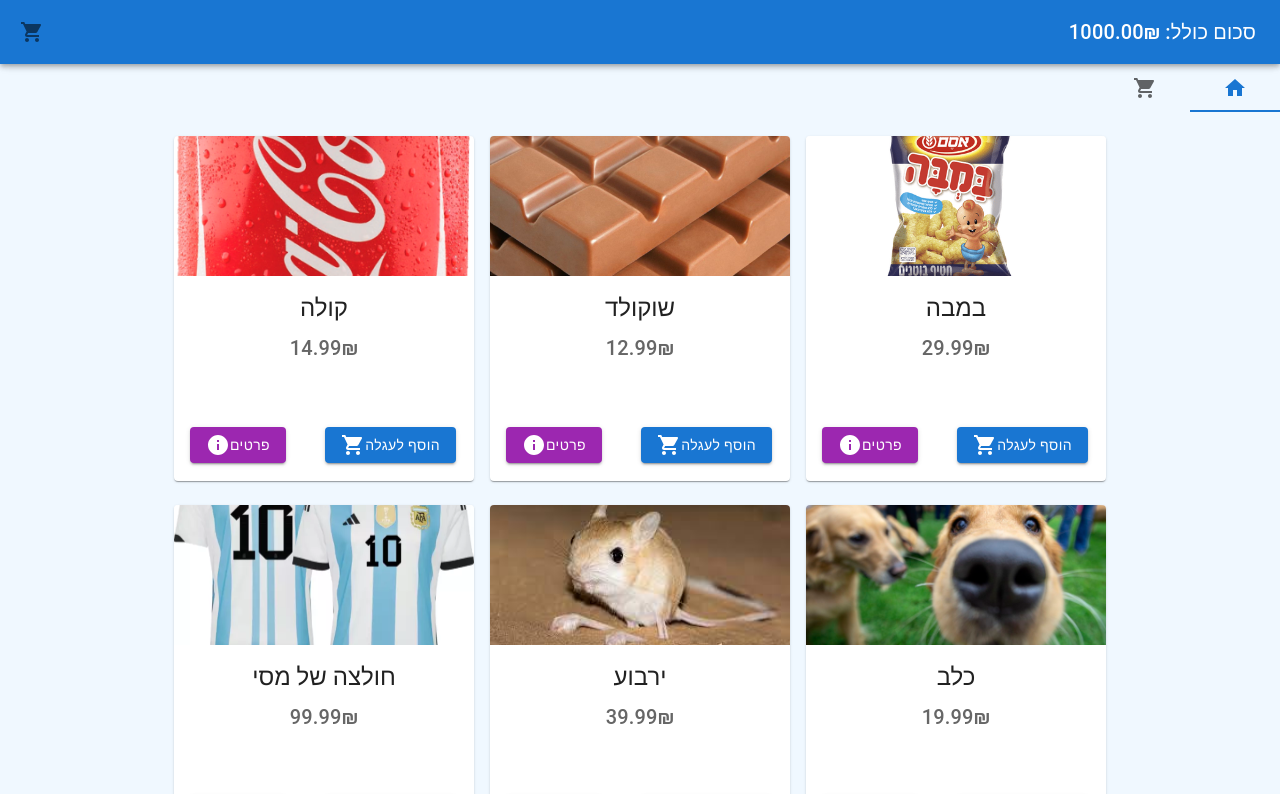
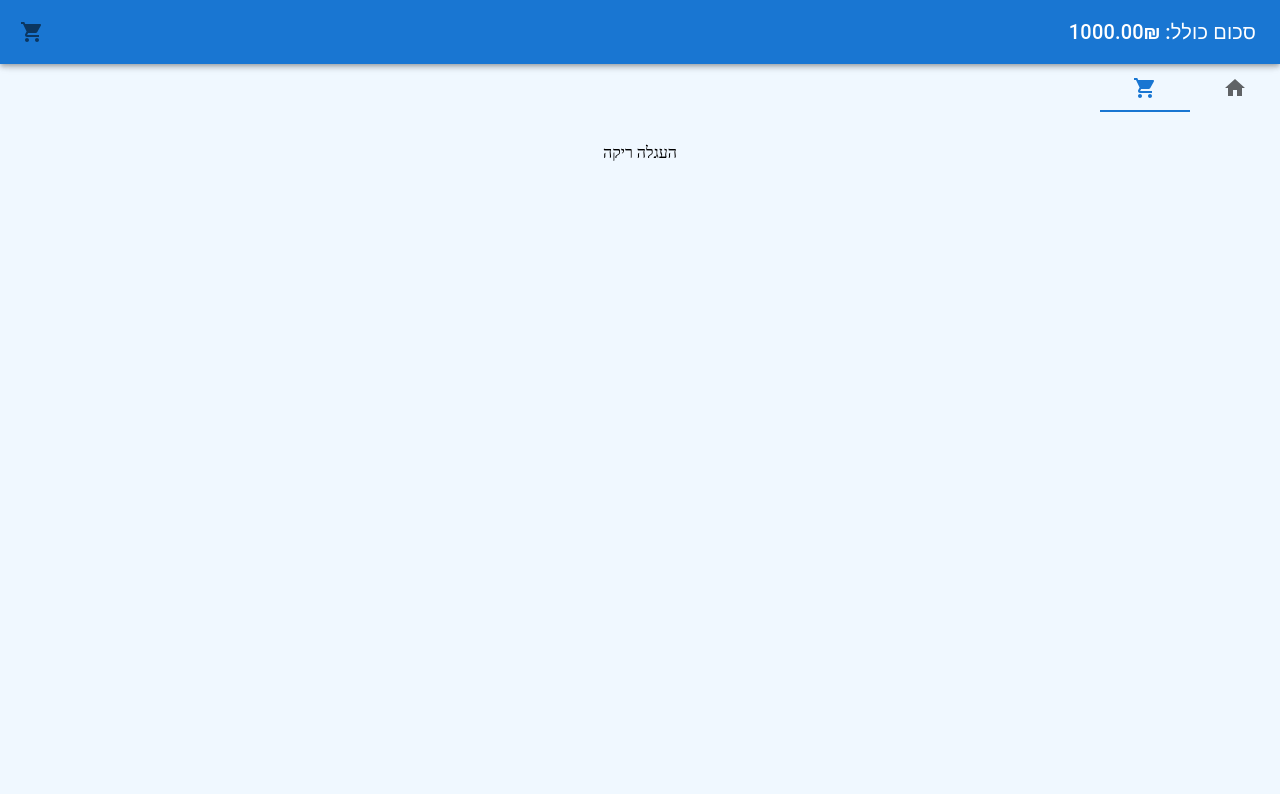
Before and after one commit to DannyMor13/DannyReactTraining, a React (Vite) app: page / in a window 1280 px wide. Shown: the top 794 px of the page. Built offline with nearby package versions, Linux system fonts and the light colour scheme.

Commit message:
More fixes

```diff
--- a/src/components/Buttons/AddToCartBtn.tsx
+++ /dev/null
@@ -1,39 +0,0 @@
-import Button, { ButtonProps } from "@mui/material/Button";
-import ShoppingCartIcon from "@mui/icons-material/ShoppingCart";
-import { useDispatch } from "react-redux";
-import { addProduct } from "../../app/productsSlice";
-import Product from "../../Product";
-
-interface AddToCartProps extends ButtonProps {
-  product: Product;
-  handleClose?: () => void;
-  showIcon?: boolean;
-}
-
-const AddToCart = (props: AddToCartProps) => {
-  const { product, showIcon = true, handleClose, ...other } = props;
-  const dispatch = useDispatch();
-
-  const handleClick = () => {
-    dispatch(
-      addProduct({
-        name: product.name,
-        price: product.price,
-        image: product.image,
-      })
-    );
-    //what?
-    if (handleClose) {
-      handleClose();
-    }
-  };
-
-  return (
-    <Button onClick={handleClick} {...other}>
-      {showIcon && <ShoppingCartIcon />}
-      הוסף לעגלה
-    </Button>
-  );
-};
-
-export default AddToCart;
--- a/src/components/InfoCard.tsx
+++ b/src/components/InfoCard.tsx
@@ -6,8 +6,9 @@ import {
   Button,
   DialogContentText,
 } from "@mui/material";
-import AddToCart from "./Buttons/AddToCartBtn";
 import Product from "../Product";
+import { addProduct } from "../app/productsSlice";
+import { useDispatch } from "react-redux";
 
 interface InfoCardProps {
   open: boolean;
@@ -16,6 +17,21 @@ interface InfoCardProps {
 }
 
 const InfoCard = ({ open, handleClose, product }: InfoCardProps) => {
+  const dispatch = useDispatch();
+
+  const addToCart = () => {
+    dispatch(
+      addProduct({
+        name: product.name,
+        price: product.price,
+        image: product.image,
+        //id: product.id,
+        description: product.description,
+      })
+    );
+    handleClose();
+  };
+
   return (
     <Dialog open={open} onClose={handleClose} sx={{ textAlign: "right" }}>
       <DialogTitle>{product.name}</DialogTitle>
@@ -30,11 +46,7 @@ const InfoCard = ({ open, handleClose, product }: InfoCardProps) => {
       <DialogActions
         sx={{ justifyContent: "flex-end", flexDirection: "row-reverse" }}
       >
-        <AddToCart
-          product={product}
-          handleClose={handleClose}
-          showIcon={false}
-        />
+        <Button onClick={addToCart}>הוסף לעגלה</Button>
         <Button variant="text" onClick={handleClose}>
           סגור
         </Button>
--- a/src/components/Pages/ShoppingCartPage.tsx
+++ b/src/components/Pages/ShoppingCartPage.tsx
@@ -13,10 +13,9 @@ const ShoppingCartPage = () => {
   const dispatch = useDispatch();
   const productsList = useSelector((state: RootState) => state.products);
   const sum = useSelector((state: RootState) => state.sum);
-  //these states should be like in wpf - they should represent what the state of the app is like (like isPurchaseCompleted - and not like showProgressBar)
   //also - you should try to use useReducer ot a custom type to minimize
-  const [showProgressBar, setShowProgressBar] = useState(false);
-  const [errorOpen, setErrorOpen] = useState(false);
+  const [orderInProgress, setOrderInProgress] = useState(false);
+  const [orderFailed, setOrderFailed] = useState(false);
   const [isPurchaseCompleted, setPurchaseCompleted] = useState(false);
   const [progress, setProgress] = useState(0);
 
@@ -30,35 +29,35 @@ const ShoppingCartPage = () => {
 
   const placeOrder = () => {
     if (getTotalPrice() <= sum) {
-      setErrorOpen(false);
-      setShowProgressBar(true);
+      setOrderFailed(false);
+      setOrderInProgress(true);
 
       const productCount = productsList.length;
       const progressInterval = Math.floor(100 / productCount);
 
       productsList.forEach((product: Product, index: number) => {
         setTimeout(() => {
-          dispatch(removeProduct(product.id));
+          dispatch(removeProduct(0));
           dispatch(reduceSum(product.price));
           setProgress((prevProgress) => prevProgress + progressInterval);
 
           if (index + 1 === productCount) {
-            setShowProgressBar(false);
+            setOrderInProgress(false);
             setPurchaseCompleted(true);
           }
           //This was my first solution too. It should probably be a Promise though to fake a request from an api
         }, 500 * (index + 1));
       });
     } else {
-      setErrorOpen(true);
-      setShowProgressBar(false);
+      setOrderFailed(true);
+      setOrderInProgress(false);
     }
   };
 
   return (
     <>
       <PopUp
-        open={showProgressBar}
+        open={orderInProgress}
         children={
           <LinearProgress
             variant="determinate"
@@ -69,7 +68,7 @@ const ShoppingCartPage = () => {
         icon={false}
       />
       <PopUp
-        open={errorOpen}
+        open={orderFailed}
         severity={"error"}
         icon={false}
         children={<>ההזמנה לא הושלמה</>}
--- a/src/components/PopUp.tsx
+++ b/src/components/PopUp.tsx
@@ -1,18 +1,18 @@
-import { Alert, AlertProps, Snackbar, SnackbarProps } from "@mui/material";
+import { Alert, AlertProps, Snackbar } from "@mui/material";
 
 interface PopUpProps extends AlertProps {
   children: React.ReactNode;
+  open: boolean;
 }
 
-const PopUp = ({ children, ...other }: PopUpProps & SnackbarProps) => {
-  //Wouldn't it be possible to send PopUpProps to SnackBar and vice versa?
+const PopUp = ({ children, open, ...others }: PopUpProps) => {
   return (
     <Snackbar
       autoHideDuration={3000}
       anchorOrigin={{ vertical: "top", horizontal: "center" }}
-      {...other}
+      open={open}
     >
-      <Alert variant={"filled"} severity={"info"} {...other}>
+      <Alert variant={"filled"} severity={"info"} {...others}>
         {children}
       </Alert>
     </Snackbar>
--- a/src/components/ProductCard.tsx
+++ b/src/components/ProductCard.tsx
@@ -10,16 +10,32 @@ import {
 } from "@mui/material";
 import InfoIcon from "@mui/icons-material/Info";
 import InfoCard from "./InfoCard";
-import AddToCart from "./Buttons/AddToCartBtn";
 import Product from "../Product";
+import ShoppingCartIcon from "@mui/icons-material/ShoppingCart";
+import { addProduct } from "../app/productsSlice";
+import { useDispatch } from "react-redux";
 
 interface CardProps {
   product: Product;
 }
 
 const ProductCard = ({ product }: CardProps) => {
+  const dispatch = useDispatch();
   const [isInfoCardOpen, setInfoCardOpen] = useState<boolean>(false);
   const handleClose = () => setInfoCardOpen(false);
+
+  const addToCart = () => {
+    dispatch(
+      // make it addProduct(product)
+      addProduct({
+        name: product.name,
+        price: product.price,
+        image: product.image,
+        //id: product.id,
+        description: product.description,
+      })
+    );
+  };
 
   return (
     <Card sx={cardStyle}>
@@ -47,11 +63,10 @@ const ProductCard = ({ product }: CardProps) => {
           <InfoIcon />
           פרטים
         </Button>
-        <AddToCart
-          product={product}
-          variant="contained"
-          sx={{ margin: "10px" }}
-        />
+        <Button onClick={addToCart} variant="contained" sx={{ margin: "10px" }}>
+          <ShoppingCartIcon />
+          הוסף לעגלה
+        </Button>
         <InfoCard
           open={isInfoCardOpen}
           handleClose={handleClose}
--- a/src/components/Tabs.tsx
+++ b/src/components/Tabs.tsx
@@ -1,15 +1,9 @@
-import { Tabs, Tab, Typography, Box } from "@mui/material";
+import { Tabs, Tab, Box } from "@mui/material";
 import HomeIcon from "@mui/icons-material/Home";
 import ShoppingCartIcon from "@mui/icons-material/ShoppingCart";
 import HomePage from "./Pages/HomePage";
 import ShoppingCartPage from "./Pages/ShoppingCartPage";
 import { useState } from "react";
-
-interface TabPanelProps {
-  children?: React.ReactNode;
-  index: number;
-  value: number;
-}
 
 const tabsStyle = {
   borderColor: "divider",
@@ -17,58 +11,35 @@ const tabsStyle = {
   justifyContent: "flex-end",
 };
 
-//Why send value if it is only compared to index?
-const TabPanel = ({ children, value, index }: TabPanelProps) => {
-  return (
-    //is an extra div really needed here?
-    <div
-      role="tabpanel"
-      hidden={value !== index}
-      id={`simple-tabpanel-${index}`}
-      aria-labelledby={`simple-tab-${index}`}
-    >
-      {value === index && (
-        <Box sx={{ p: 3 }}>
-          <Typography>{children}</Typography>
-        </Box>
-      )}
-    </div>
-  );
-};
+const TabPanel = () => {
+  const [currTabIndex, setCurrTabIndex] = useState(0);
 
-//what it this?
-const a11yProps = (index: number) => {
-  return {
-    id: `simple-tab-${index}`,
-    "aria-controls": `simple-tabpanel-${index}`,
-  };
-};
-
-const BasicTabs = () => {
-  //Change to a better name here
-  const [value, setValue] = useState(1);
-
-  //SyntheticEvent usually accepts a generic <> type depenting on the event
-  const handleChange = (event: React.SyntheticEvent, newValue: number) => {
-    setValue(newValue);
+  const handleChange = (event: React.ChangeEvent<{}>, index: number) => {
+    setCurrTabIndex(index);
   };
 
   return (
     <Box sx={{ width: "100%" }}>
       <Box sx={tabsStyle}>
-        <Tabs value={value} onChange={handleChange}>
-          <Tab icon={<ShoppingCartIcon />} {...a11yProps(1)} />
-          <Tab icon={<HomeIcon />} {...a11yProps(0)} />
+        <Tabs value={currTabIndex} onChange={handleChange} centered>
+          <Tab icon={<ShoppingCartIcon />} />
+          <Tab icon={<HomeIcon />} />
         </Tabs>
       </Box>
-      <TabPanel value={value} index={0}>
-        <ShoppingCartPage />
-      </TabPanel>
-      <TabPanel value={value} index={1}>
-        <HomePage />
-      </TabPanel>
+      <Box sx={{ p: 2 }}>
+        {currTabIndex === 0 && (
+          <Box>
+            <ShoppingCartPage />
+          </Box>
+        )}
+        {currTabIndex === 1 && (
+          <Box>
+            <HomePage />
+          </Box>
+        )}
+      </Box>
     </Box>
   );
 };
 
-export default BasicTabs;
+export default TabPanel;
```
